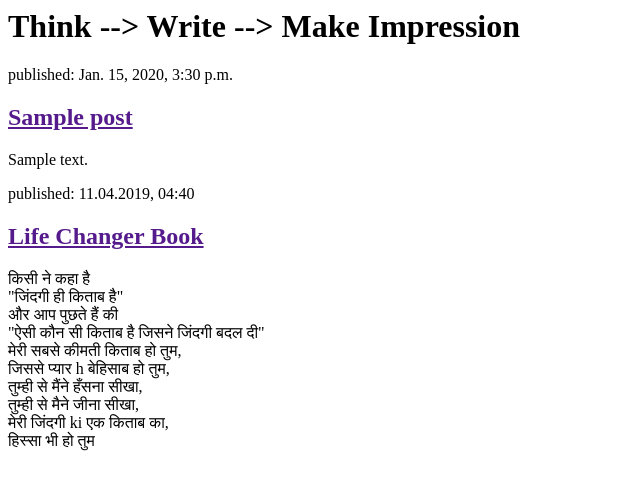
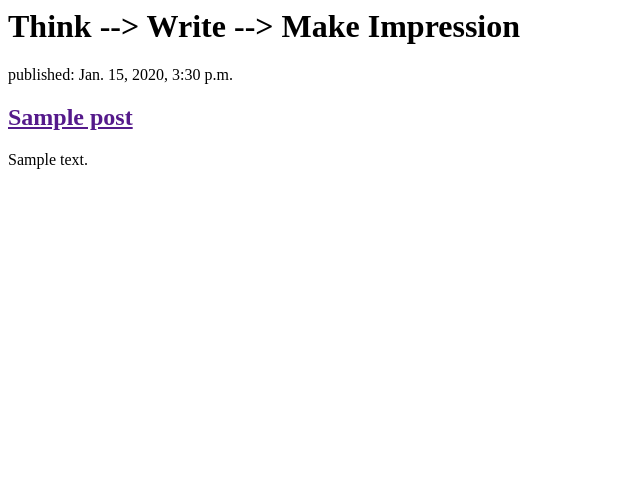
Before and after one commit to AlokMishra051298/my_site, a Django app: template blog/templates/blog/post_list.html in a window 1280 px wide. Shown: the top 490 px of the page, without its empty margins (0-640 px from the left). Run offline with Django 3.2, Linux system fonts and the light colour scheme; the template is opened without the code that fills it: values that come from a table or form of the project are taken from there, others are empty; tables that the repository leaves empty hold one stand-in row (values such as "Sample post").

Commit message:
Post the blog(modified)

```diff
--- a/blog/templates/blog/post_list.html
+++ b/blog/templates/blog/post_list.html
@@ -13,19 +13,5 @@
         <p>{{ post.text|linebreaksbr }}</p>
     </div>
 {% endfor %}
-        <div>
-            <p>published: 11.04.2019, 04:40</p>
-            <h2><a href="">Life Changer Book</a></h2>
-            <p>किसी ने कहा है<br>
-                "जिंदगी ही किताब है"<br>
-                और आप पुछते हैं की <br>
-                "ऐसी कौन सी किताब है जिसने जिंदगी बदल दी"<br>
-                मेरी सबसे कीमती किताब हो तुम,<br>
-                जिससे प्यार h बेहिसाब हो तुम,<br>
-                तुम्ही से मैंने हँसना सीखा,<br>
-                तुम्ही से मैने जीना सीखा,<br>
-                मेरी जिंदगी ki एक किताब का,<br>
-                हिस्सा भी हो तुम</p>
-        </div>
     </body>
 </html>
```
